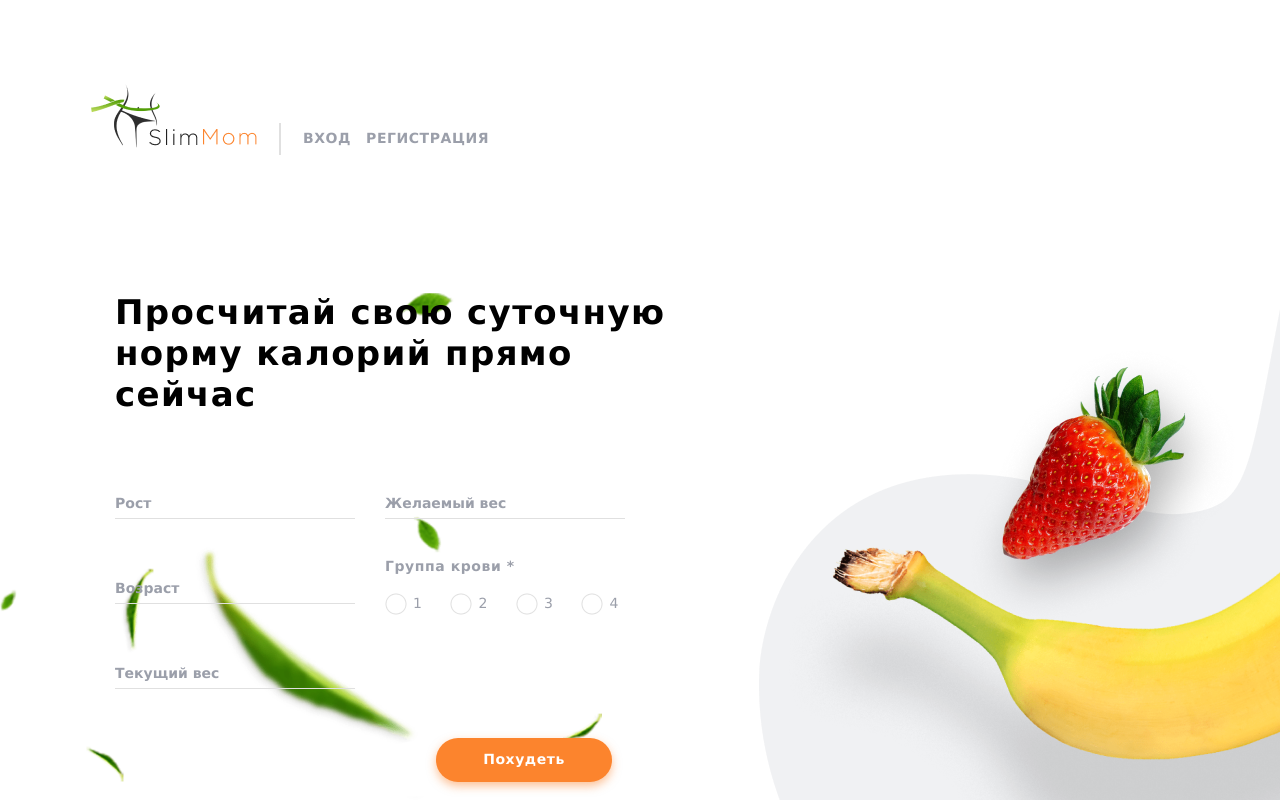
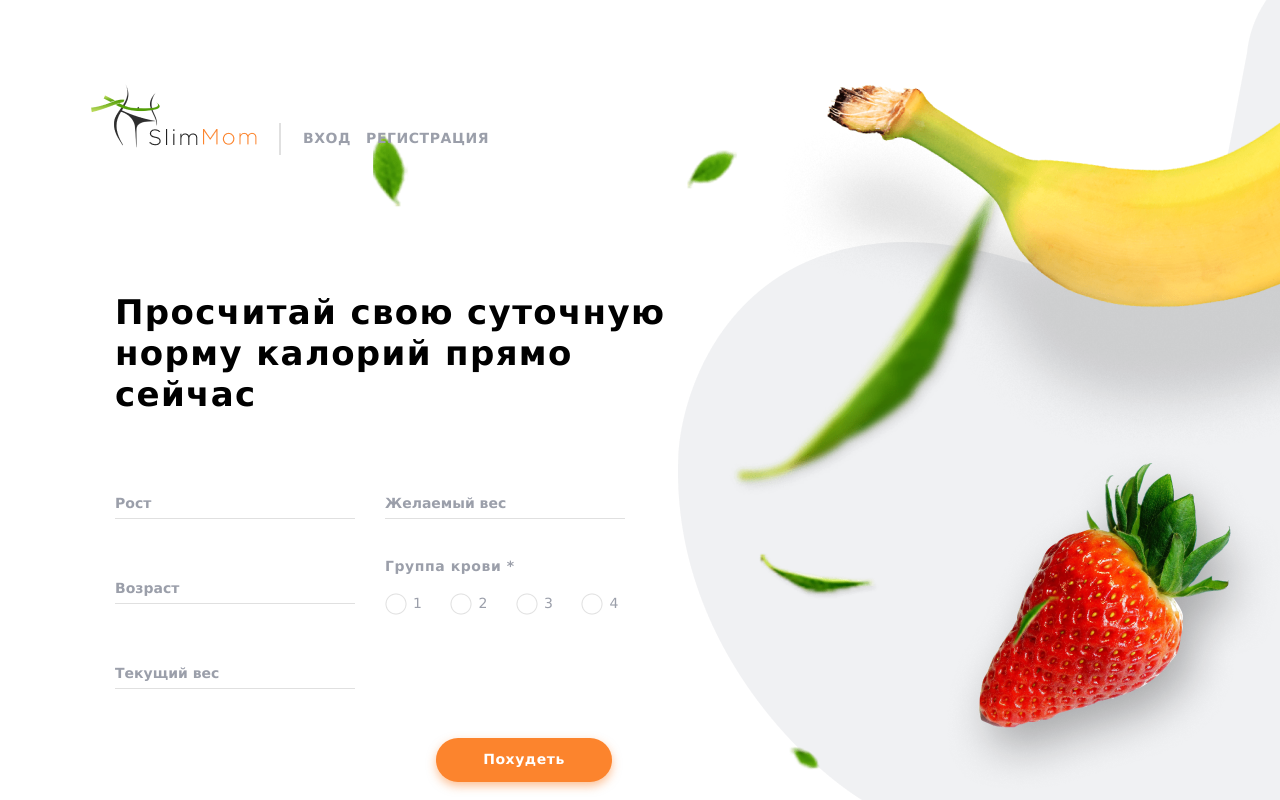
Before and after one commit to GrinchenkoD/fe-slim-mom, a React (Create React App) app: page / in a window 1280 px wide. Built offline with nearby package versions, Linux system fonts and the light colour scheme; a web font is replaced by a local one.

Commit message:
homepage bg complete

```diff
--- a/src/components/HomePageBackground/HomePageBackground.module.css
+++ b/src/components/HomePageBackground/HomePageBackground.module.css
@@ -12,3 +12,11 @@
       bottom right;
   }
 }
+@media screen and (min-width: 1280px) {
+  .thumb {
+    background-image: url(../../images/banana.png), url(../../images/leafs.png),
+      url(../../images/strawberry.png), url(../../images/vector.png);
+    background-position: top right, bottom 30px right 195px, bottom right,
+      bottom right;
+  }
+}
```
